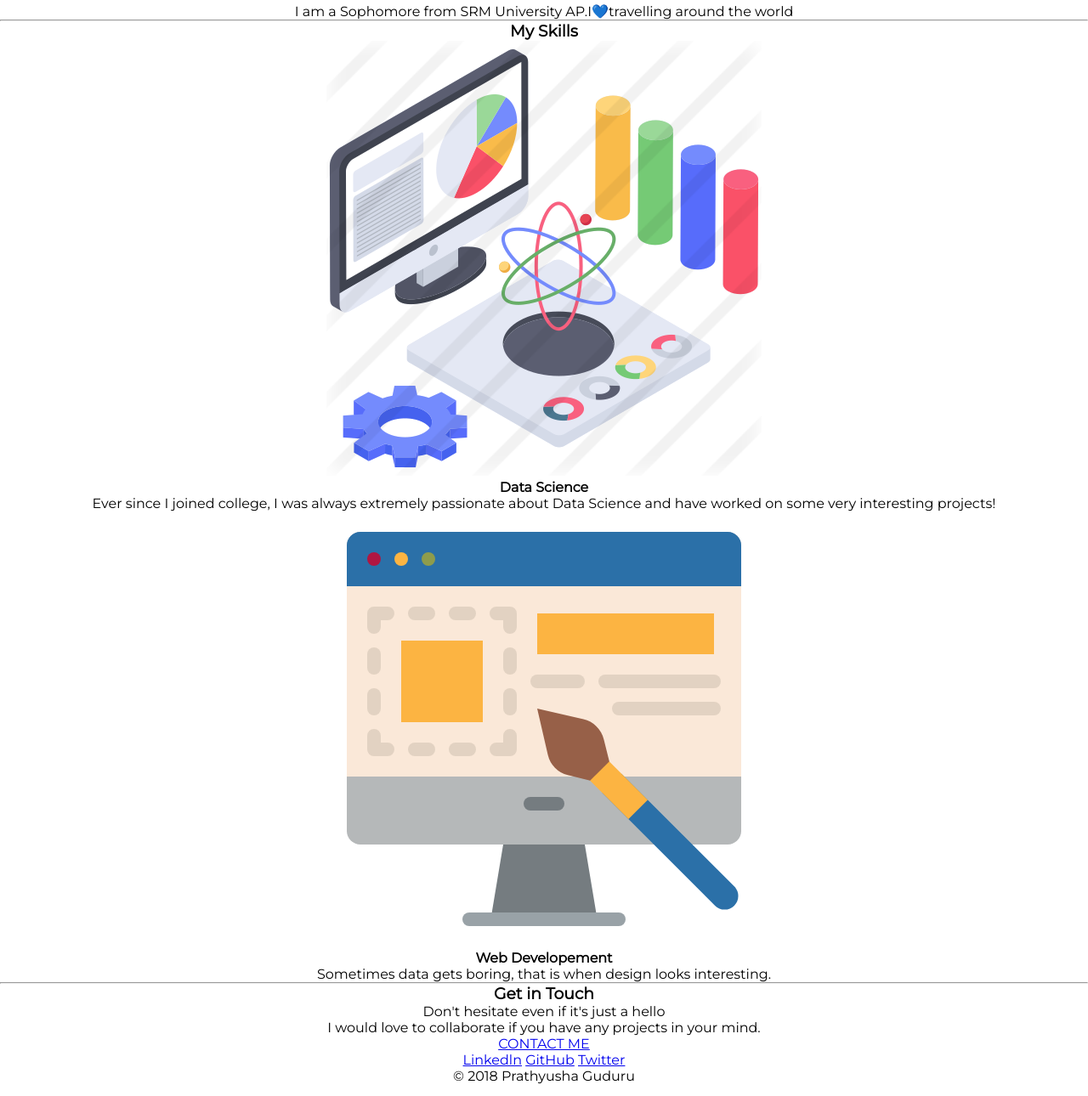
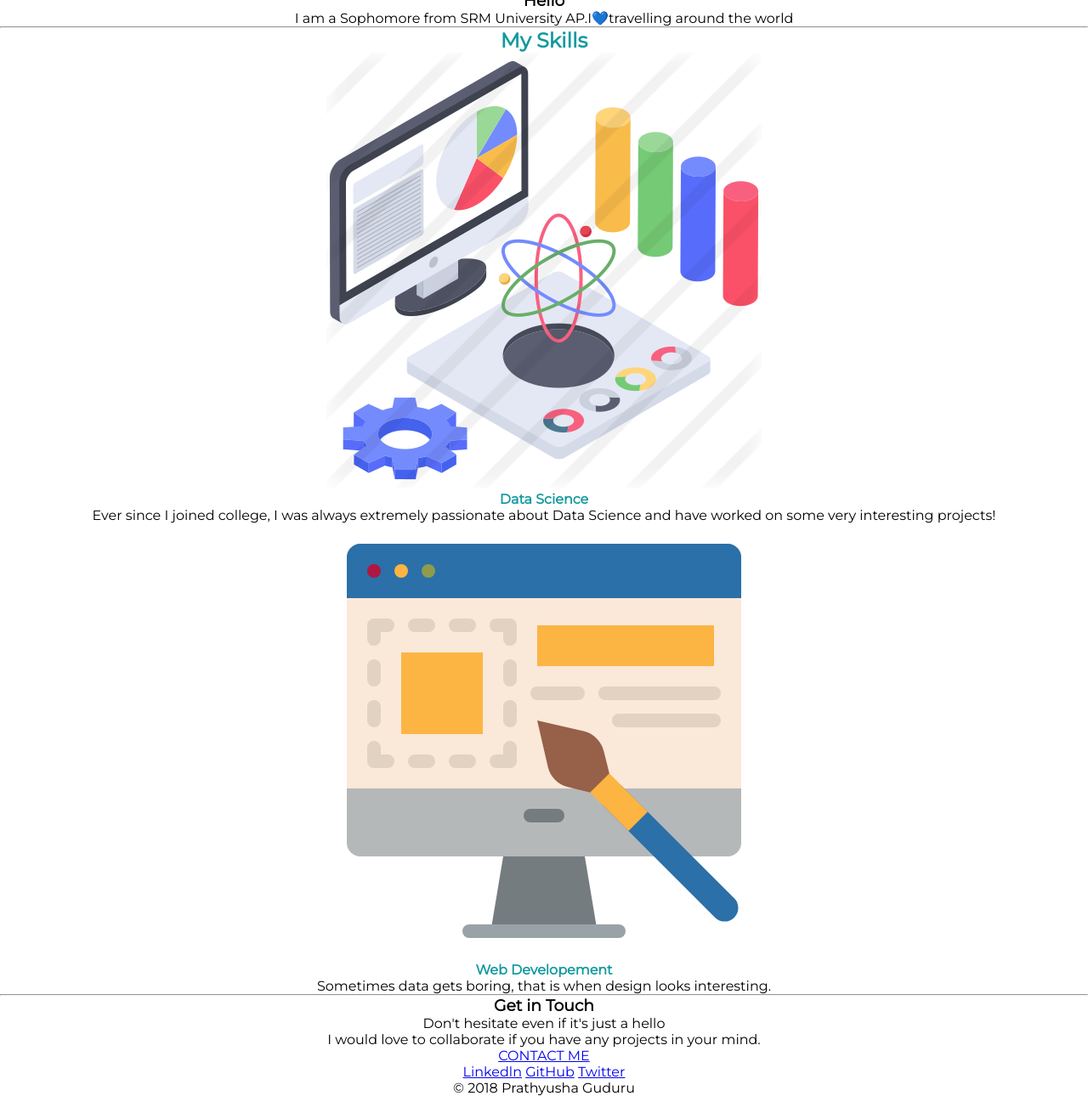
Before and after one commit to Prathyusha-Guduru/Website-Landing-Pages, a plain HTML site: page Personal-portfolio/index.html in a window 1280 px wide. Shown: the part 988-2278 px from the top of the page at 85% size. Drawn offline with Linux system fonts and the light colour scheme.

Commit message:
Updated stylesheet.css

```diff
--- a/Personal-portfolio/css/stylesheet.css
+++ b/Personal-portfolio/css/stylesheet.css
@@ -10,7 +10,8 @@ body{
     text-align: center;
 }
 .top-container{
-    background-color: #bedcfa;
+    /* background-color: #bedcfa; */
+    background-color: #e4f9f5;
     /* height: 100vh; */
     position: relative;
 }
@@ -57,7 +58,10 @@ body{
 .text{
     padding: 100px 20px 30px 20px;
     /* margin : 20px; */
+    color: #66BFBF;
+    line-height: 1.5;
 }
+
 
 
 
@@ -69,6 +73,10 @@ body{
     /* font-size: 2.5em; */
 }
 
+.skill{
+    color:  #11999e;
+}
+
 .mountain{
     height: 500px;
 }
--- a/Personal-portfolio/index.html
+++ b/Personal-portfolio/index.html
@@ -36,16 +36,16 @@
             <hr>
         </div>
         <div class="skills">
-            <h3>My Skills</h3>
+            <h2 class="skill">My Skills</h2>
             <div class="datascience">
                 <img src="assets/images/data-science.png" alt="data science">
-                <h4>Data Science</h4>
+                <h4 class="skill">Data Science</h4>
                 <p>Ever since I joined college, I was always extremely passionate about Data Science and have worked on
                     some very interesting projects!</p>
             </div>
             <div class="webdev">
                 <img src="assets/images/web-design.svg" alt="webdev">
-                <h4>Web Developement</h4>
+                <h4 class="skill">Web Developement</h4>
                 <p>Sometimes data gets boring, that is when design looks interesting.</p>
             </div>
         </div>
```
Also changed, not shown: Personal-portfolio/assets/images/Landing page screenshot.png (added).
